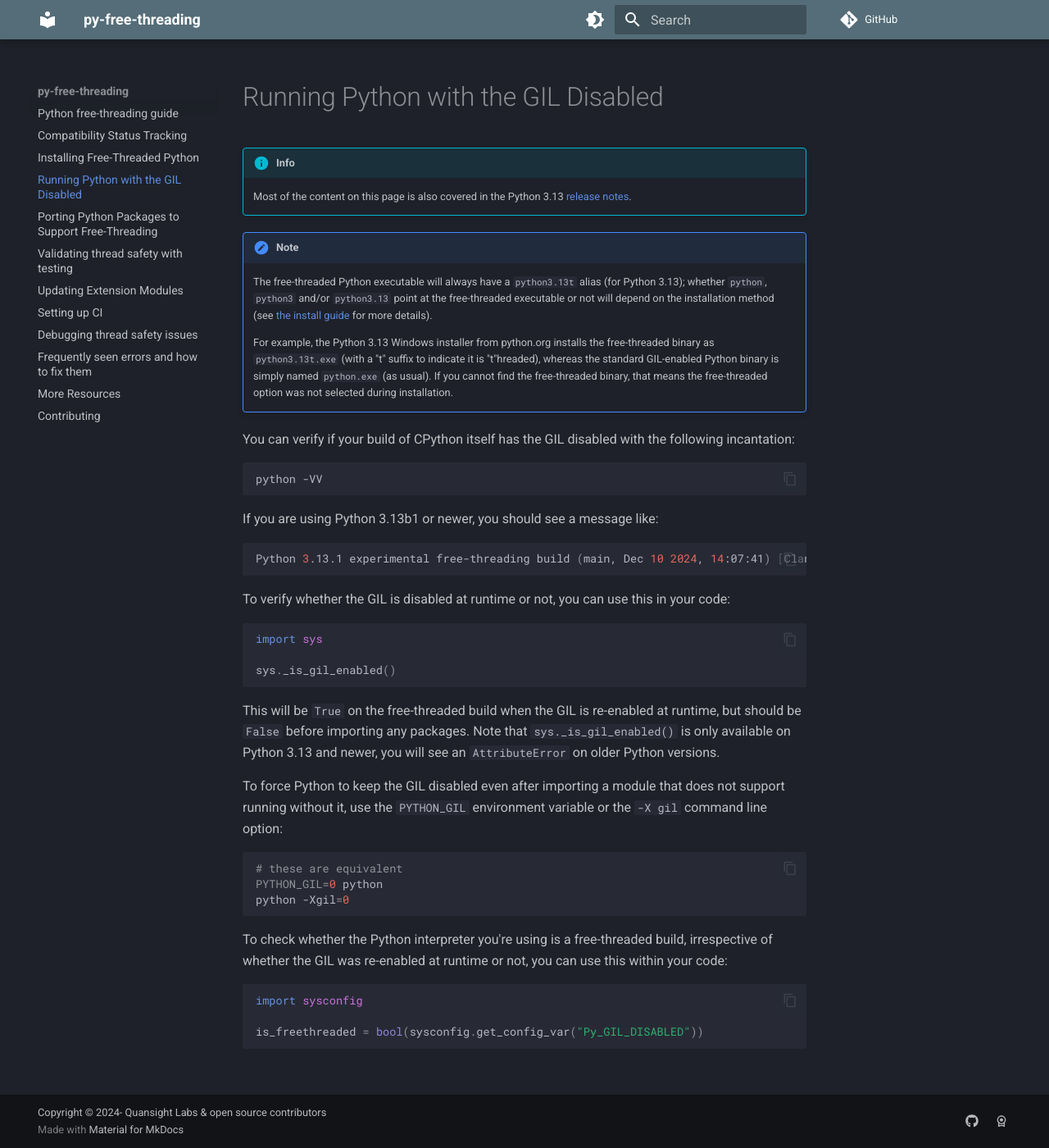
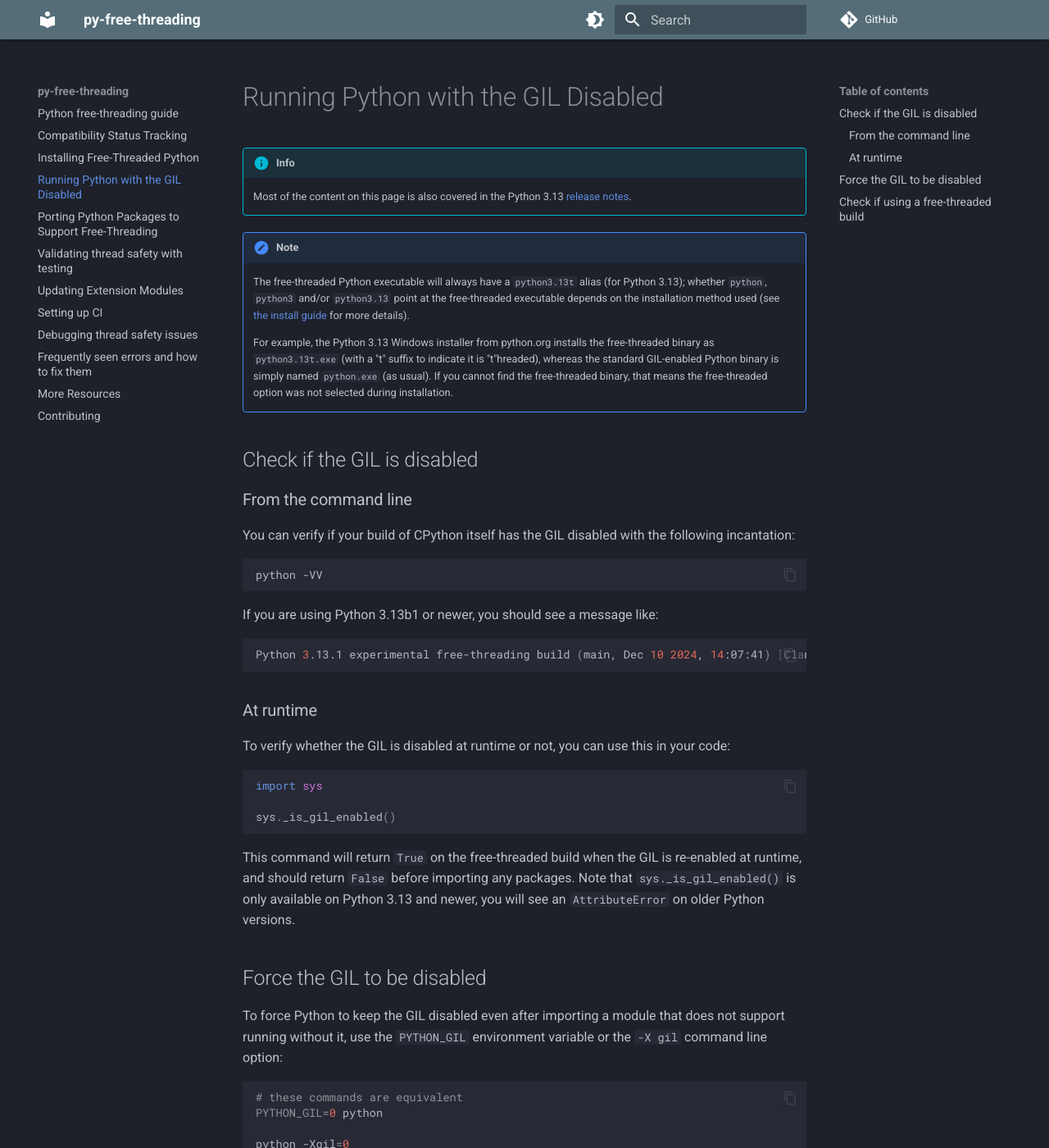
Before and after one commit to Quansight-Labs/free-threaded-compatibility, an MkDocs documentation site: the page built from docs/running-gil-disabled.md, in a window 1280 px wide and 1400 px high. Shown: the whole window at 82% size. Built offline with MkDocs 1.6.1 and Material for MkDocs 9.7.7, drawn with Linux system fonts in a browser that asks for light colours; comment, search, counter and statistics services are not loaded; some of the changed text lies outside the part shown.

Commit message:
Add headings and minor grammar edits to running doc (#176)
* Add headings and minor grammar edits

* Edit heading title

````diff
--- a/docs/running-gil-disabled.md
+++ b/docs/running-gil-disabled.md
@@ -9,7 +9,7 @@
 
     The free-threaded Python executable will always have a `python3.13t` alias
     (for Python 3.13); whether `python`, `python3` and/or `python3.13` point at
-    the free-threaded executable or not will depend on the installation method
+    the free-threaded executable depends on the installation method used
     (see [the install guide](installing_cpython.md) for more details).
 
     For example, the Python 3.13 Windows installer from python.org
@@ -18,6 +18,10 @@
     binary is simply named `python.exe` (as usual). If you cannot find the
     free-threaded binary, that means the free-threaded option was not selected
     during installation.
+
+## Check if the GIL is disabled
+
+### From the command line
 
 You can verify if your build of CPython itself has the GIL disabled with the
 following incantation:
@@ -32,6 +36,8 @@
 Python 3.13.1 experimental free-threading build (main, Dec 10 2024, 14:07:41) [Clang 16.0.0 (clang-1600.0.26.4)]
 ```
 
+### At runtime
+
 To verify whether the GIL is disabled at runtime or not, you can use this in
 your code:
 
@@ -41,20 +47,25 @@
 sys._is_gil_enabled()
 ```
 
-This will be `True` on the free-threaded build when the GIL is re-enabled at
-runtime, but should be `False` before importing any packages. Note that
+This command will return `True` on the free-threaded build when the GIL is re-enabled at
+runtime, and should return `False` before importing any packages. Note that
 `sys._is_gil_enabled()` is only available on Python 3.13 and newer, you will
 see an `AttributeError` on older Python versions.
+
+## Force the GIL to be disabled
 
 To force Python to keep the GIL disabled even after importing a module
 that does not support running without it, use the `PYTHON_GIL` environment
 variable or the `-X gil` command line option:
 
 ```bash
-# these are equivalent
+# these commands are equivalent
 PYTHON_GIL=0 python
+
 python -Xgil=0
 ```
+
+## Check if using a free-threaded build
 
 To check whether the Python interpreter you're using is a free-threaded build,
 irrespective of whether the GIL was re-enabled at runtime or not, you can use
````
